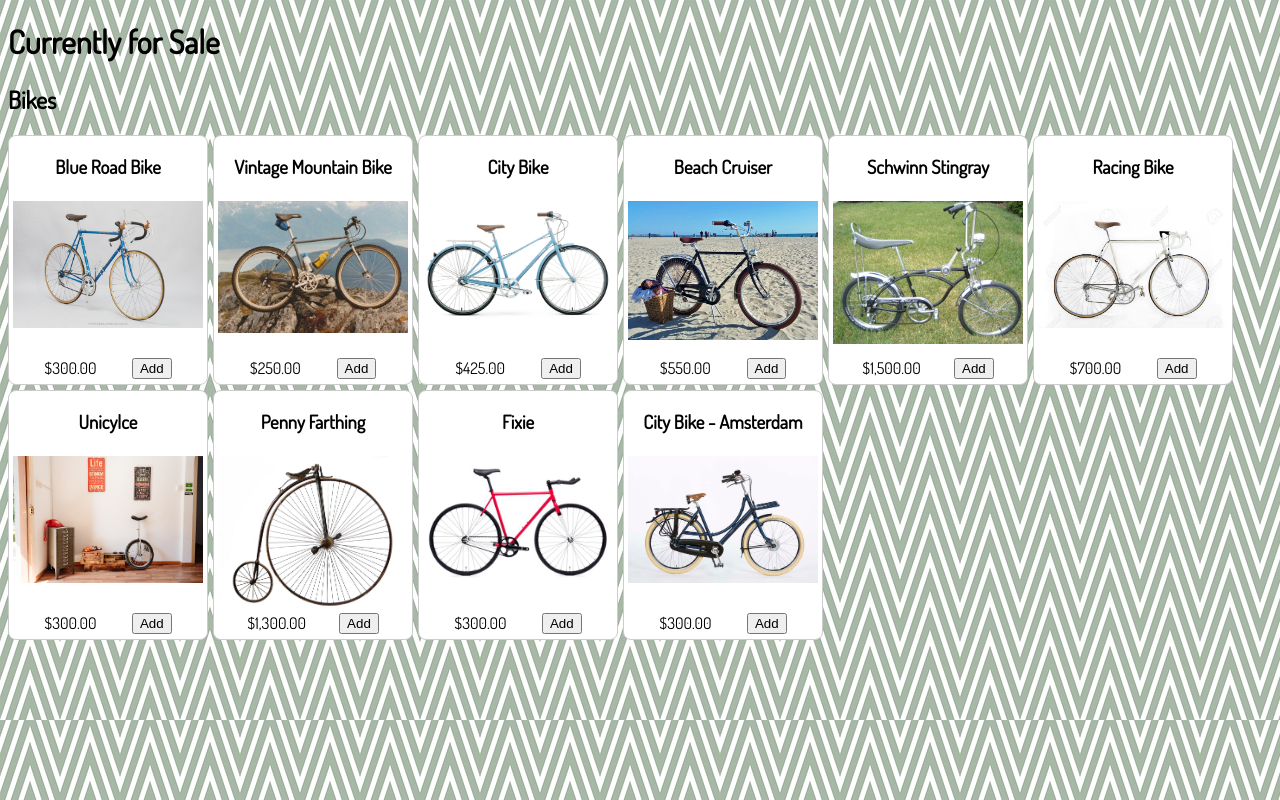
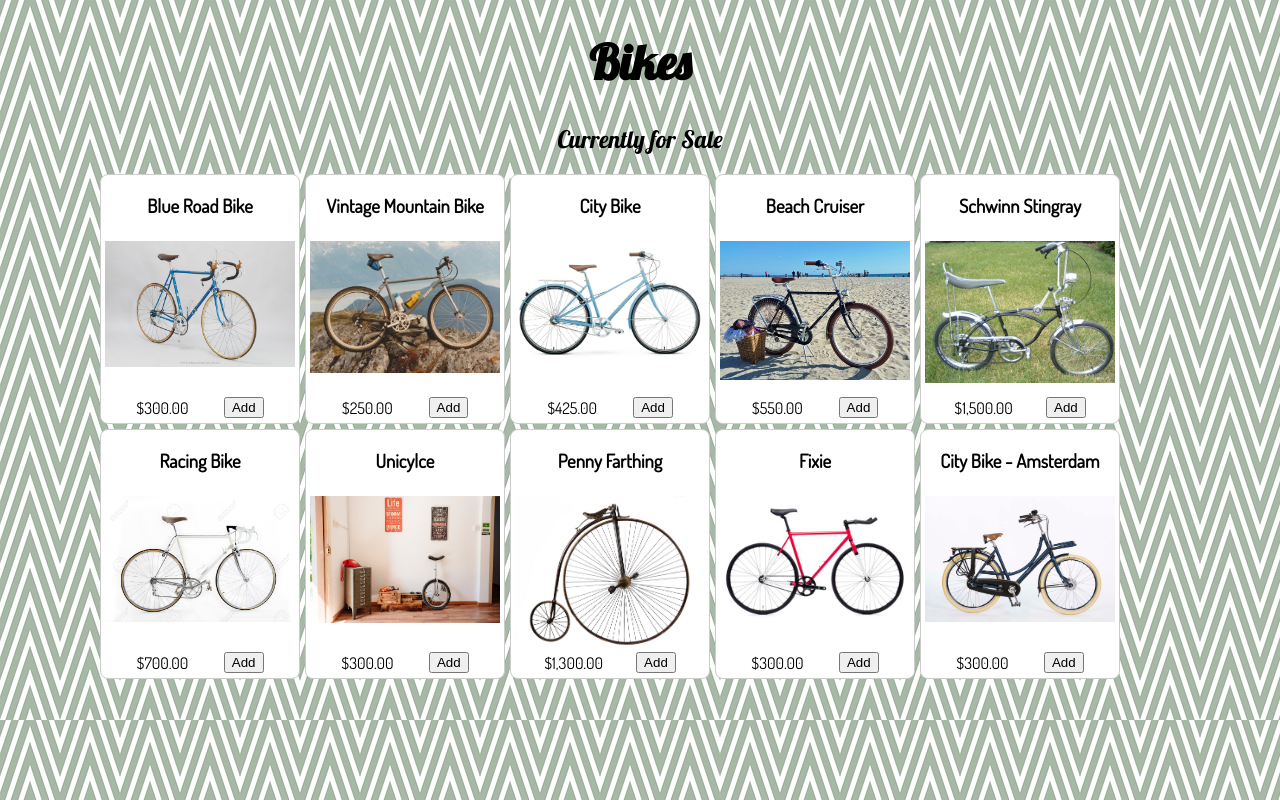
Before and after one commit to dlambertpdx/ecom-site, a plain HTML site: page products.html in a window 1280 px wide. Drawn offline with Linux system fonts and the light colour scheme.

Commit message:
playing with flexbox

```diff
--- a/products.html
+++ b/products.html
@@ -11,14 +11,16 @@
 </head>
 
 <body>
+
     <header>
-        <h1>Currently for Sale</h1>
+        <h1>Bikes</h1>
     </header>
-    <main>
-        <h2>Bikes</h2>
-        <ul id="bikes">
-        </ul>
-    </main>
+
+        <main>
+            <h2>Currently for Sale</h2>
+            <ul id="bikes">
+            </ul>
+        </main>
 
 
     <script src="src/products.js" type="module"></script>
--- a/src/main.css
+++ b/src/main.css
@@ -1,5 +1,4 @@
-@import url('https://fonts.googleapis.com/css?family=Dosis&display=swap');
-
+@import url('https://fonts.googleapis.com/css?family=Dosis|Lobster&display=swap');
 
 * {
     box-sizing: border-box;
--- a/src/products.css
+++ b/src/products.css
@@ -1,7 +1,30 @@
+@import url('https://fonts.googleapis.com/css?family=Dosis|Lobster&display=swap');
+
+h1 {
+    font-family: 'Lobster', cursive;
+    font-size: 3rem;
+    text-align: center;
+}
+
+h2 {
+    font-family: 'Lobster';
+    font-weight: 100;
+    text-align: center;
+}
+
+main {
+    margin: 0 auto;
+    max-width: 1080px;
+}
+
 #bikes {
     display: flex;
     flex-wrap: wrap;
+    flex-direction: row;
+    justify-content: flex-start;
+    align-content: stretch;
     padding: 0;
+    max-width: 100%;
 }
 
 #bikes li {
```
